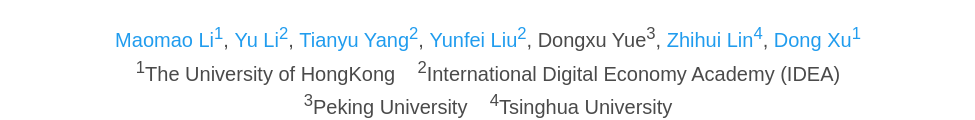
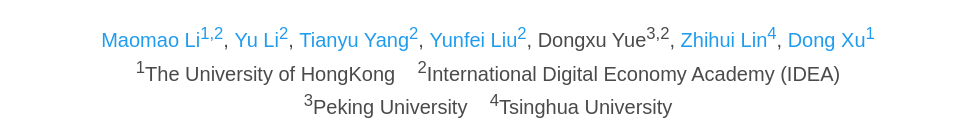
Before and after one commit to STEM-Inv/page, a plain HTML site: page index.html in a window 1280 px wide. Shown: the part 213-333 px from the top of the page, without its empty margins (152-1127 px from the left). Drawn offline with nearby package versions, Linux system fonts and the light colour scheme; some packages are replaced by stand-ins of ours; some icons are missing; a web font is replaced by a local one.

Commit message:
Update index.html

```diff
--- a/index.html
+++ b/index.html
@@ -66,7 +66,7 @@
             <div class="is-size-5 publication-authors">
               <!-- Paper authors -->
               <span class="author-block">
-                <a href="https://scholar.google.com.hk/citations?hl=zh-CN&user=ym_t6QYAAAAJ" target="_blank">Maomao Li<sup>1</sup></a><sup></sup>,</span>
+                <a href="https://scholar.google.com.hk/citations?hl=zh-CN&user=ym_t6QYAAAAJ" target="_blank">Maomao Li<sup>1,2</sup></a><sup></sup>,</span>
                 <span class="author-block">
                   <a href="https://yu-li.github.io/" target="_blank">Yu Li<sup>2</sup></a><sup></sup>,</span>
                   <span class="author-block">
@@ -76,7 +76,7 @@
                     <a href="https://scholar.google.com/citations?user=B1Z1vTMAAAAJ&hl=zh-CN" target="_blank">Yunfei Liu<sup>2</sup></a><sup></sup>,</
                   </span>
                    <span class="author-block">
-                    Dongxu Yue<sup>3</sup><sup></sup>,</
+                    Dongxu Yue<sup>3,2</sup><sup></sup>,</
                   </span>
                    <span class="author-block">
                     <a href="https://scholar.google.com.hk/citations?hl=zh-CN&user=t4et8FEAAAAJ" target="_blank">Zhihui Lin<sup>4</sup></a><sup></sup>,</
```
